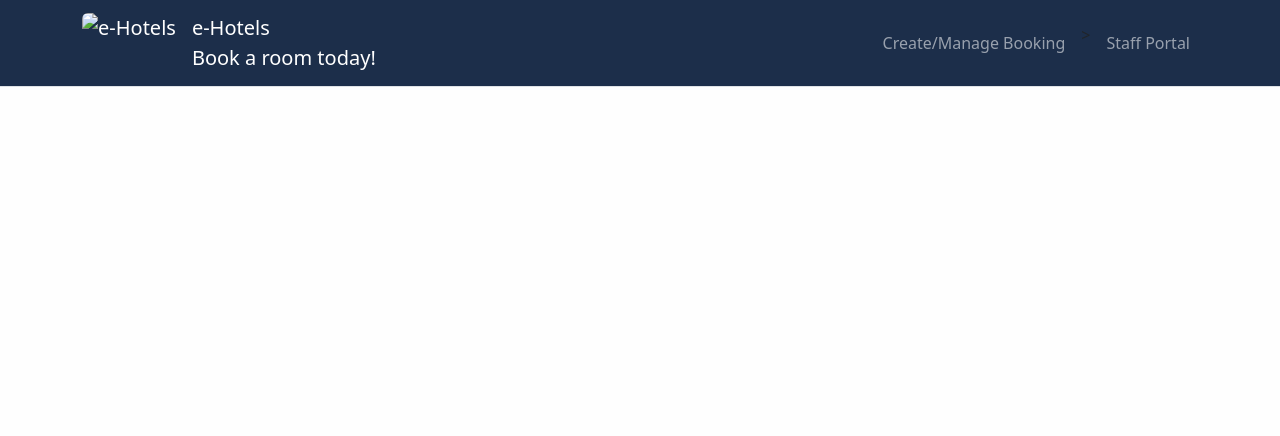
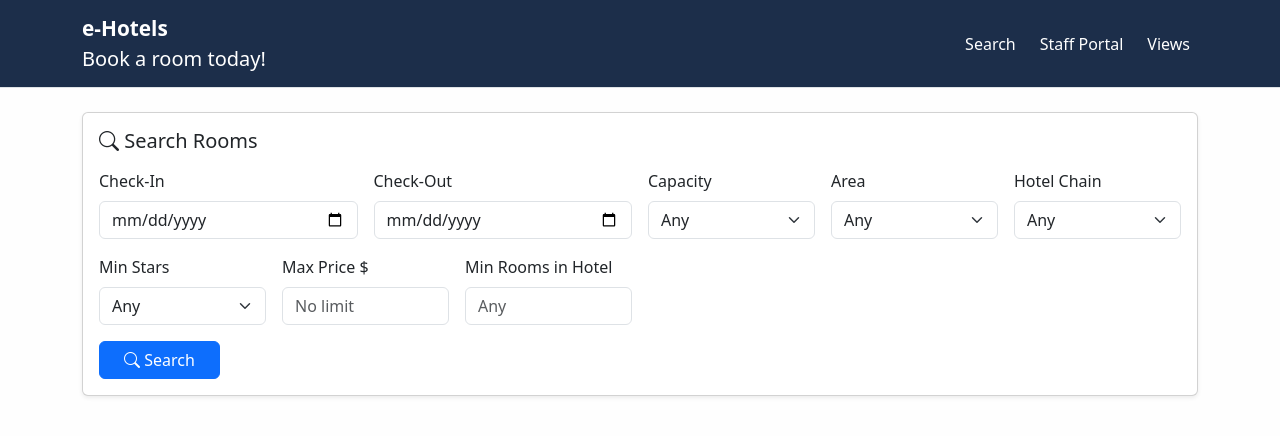
Before and after one commit to sherman-0477/CSI2132W26-Project, a plain HTML site: page index.html in a window 1280 px wide. Drawn offline with nearby package versions, Linux system fonts and the light colour scheme.

Commit message:
Added search and minimum date constraint
Search is non-functional but the ui is there at least

```diff
--- a/index.html
+++ b/index.html
@@ -1,46 +1,97 @@
 <!DOCTYPE html>
-<html>
+<html lang="en">
 <head>
   <meta charset="UTF-8" />
   <meta name="viewport" content="width=device-width, initial-scale=1" />
   <title>e-Hotels - Book a room today!</title>
-  <link
-    href="https://cdn.jsdelivr.net/npm/bootstrap@5.3.8/dist/css/bootstrap.min.css"
-    rel="stylesheet"
-    integrity="sha384-sRIl4kxILFvY47J16cr9ZwB07vP4J8+LH7qKQnuqkuIAvNWLzeN8tE5YBujZqJLB"
-    crossorigin="anonymous"
-  />
-
-  <link
-   href="https://cdn.jsdelivr.net/npm/bootstrap-icons@1.11.3/font/bootstrap-icons.css"
-   rel="stylesheet"
-   />
-
-<!-- Fix bg colour and a bunch of stuff cuz it looks fugly rn -->
-   <body style="background-color:#FEFEFE;">
-    <nav class="navbar navbar-expand-md navbar-dark border-bottom sticky-top" style="background-color:#1c2e4a;">
+  <link href="https://cdn.jsdelivr.net/npm/bootstrap@5.3.8/dist/css/bootstrap.min.css" rel="stylesheet" integrity="sha384-sRIl4kxILFvY47J16cr9ZwB07vP4J8+LH7qKQnuqkuIAvNWLzeN8tE5YBujZqJLB" crossorigin="anonymous" />
+  <link href="https://cdn.jsdelivr.net/npm/bootstrap-icons@1.11.3/font/bootstrap-icons.css" rel="stylesheet" />
+  <link rel="stylesheet" href="styles/styles.css" />
+</head>
+<body style="background-color:#FEFEFE;">
+  <nav class="navbar navbar-expand-md navbar-dark border-bottom sticky-top" style="background-color:#1c2e4a;">
     <div class="container d-flex align-items-center gap-3">
       <a class="navbar-brand d-flex align-items-center gap-3 mb-0" href="#top" style="text-decoration:none;">
-        <img src="" alt="e-Hotels" style="height:60px;" class="img-fluid rounded"/>
         <div>
-          <div style="color: white;">e-Hotels</div>
+          <div style="color: white; font-weight:700; font-size:1.3rem;">e-Hotels</div>
           <div style="color: white;">Book a room today!</div>
         </div>
       </a>
-
       <button class="navbar-toggler ms-auto" type="button" data-bs-toggle="collapse" data-bs-target="#mainNav">
         <span class="navbar-toggler-icon"></span>
       </button>
-
-      <!-- Took this from my SEG3125 Lab - Doesn't work yet-->
       <div class="collapse navbar-collapse" id="mainNav">
         <ul class="navbar-nav ms-auto gap-md-2">
-          <li class="nav-item"><a class="nav-link" href="#step-1" data-nav-step="1">Create/Manage Booking</a></li>>
-          <li class="nav-item"><a class="nav-link" href="#step-2" data-nav-step="2">Staff Portal</a></li>
+          <li class="nav-item"><a class="nav-link" href="#sec-search">Search</a></li>
+          <li class="nav-item"><a class="nav-link" href="#sec-staff">Staff Portal</a></li>
+          <li class="nav-item"><a class="nav-link" href="#sec-views">Views</a></li>
         </ul>
       </div>
     </div>
   </nav>
 
-</head>
+  <main class="container my-4">
+
+    <section class="section" id="sec-search">
+      <div class="card shadow-sm mb-4">
+        <div class="card-body">
+          <h5 class="card-title mb-3"><i class="bi bi-search"></i> Search Rooms</h5>
+          <div class="row g-3 align-items-end">
+            <div class="col-md-3">
+              <label class="form-label">Check-In</label>
+              <input type="date" class="form-control" id="s_start" onchange="searchRooms()">
+            </div>
+            <div class="col-md-3">
+              <label class="form-label">Check-Out</label>
+              <input type="date" class="form-control" id="s_end" onchange="searchRooms()">
+            </div>
+            <div class="col-md-2">
+              <label class="form-label">Capacity</label>
+              <select class="form-select" id="s_capacity" onchange="searchRooms()">
+                <option value="">Any</option>
+                <option value="single">Single</option>
+                <option value="double">Double</option>
+                <option value="triple">Triple</option>
+                <option value="quad">Quad</option>
+                <option value="suite">Suite</option>
+              </select>
+            </div>
+            <div class="col-md-2">
+              <label class="form-label">Area</label>
+              <select class="form-select" id="s_area" onchange="searchRooms()"><option value="">Any</option></select>
+            </div>
+            <div class="col-md-2">
+              <label class="form-label">Hotel Chain</label>
+              <select class="form-select" id="s_chain" onchange="searchRooms()"><option value="">Any</option></select>
+            </div>
+            <div class="col-md-2">
+              <label class="form-label">Min Stars</label>
+              <select class="form-select" id="s_category" onchange="searchRooms()"><option value="">Any</option><option>1</option><option>2</option><option>3</option><option>4</option><option>5</option></select>
+            </div>
+            <div class="col-md-2">
+              <label class="form-label">Max Price $</label>
+              <input type="number" class="form-control" id="s_price" min="0" placeholder="No limit" onchange="searchRooms()">
+            </div>
+            <div class="col-md-2">
+              <label class="form-label">Min Rooms in Hotel</label>
+              <input type="number" class="form-control" id="s_rooms" min="0" placeholder="Any" onchange="searchRooms()">
+            </div>
+            <div class="col-12">
+              <button class="btn btn-primary px-4" onclick="searchRooms()"><i class="bi bi-search"></i> Search</button>
+            </div>
+          </div>
+        </div>
+      </div>
+      <div id="searchResults" class="row g-3"></div>
+    </section>
+
+  <script src="https://cdn.jsdelivr.net/npm/bootstrap@5.3.8/dist/js/bootstrap.bundle.min.js" integrity="sha384-4C7hPaQL+gW1GRMUYCvS0/lk+Bk7u5hkop0kQ4SCp1M4T+x+niIf6lMwiwQ9LT+B" crossorigin="anonymous"></script>
+  <script>
+    // Set minimum date to today for check-in and check-out
+    const today = new Date().toISOString().split('T')[0];
+    document.getElementById('s_start').min = today;
+    document.getElementById('s_end').min = today;
+  </script>
+  <script src="scripts/main.js"></script>
+</body>
 </html>
--- a/scripts/main.js
+++ b/scripts/main.js
@@ -0,0 +1,4 @@
+// Ported from SEG3125 Lab
+const today = new Date().toISOString().split('T')[0];
+document.getElementById('s_start').min = today;
+document.getElementById('s_end').min = today;
```
